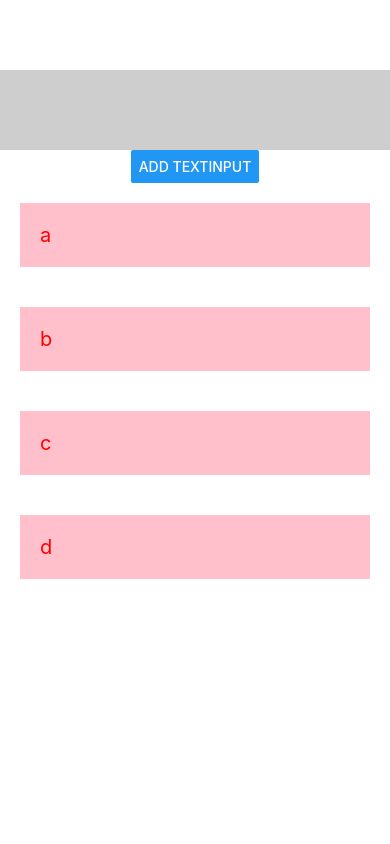
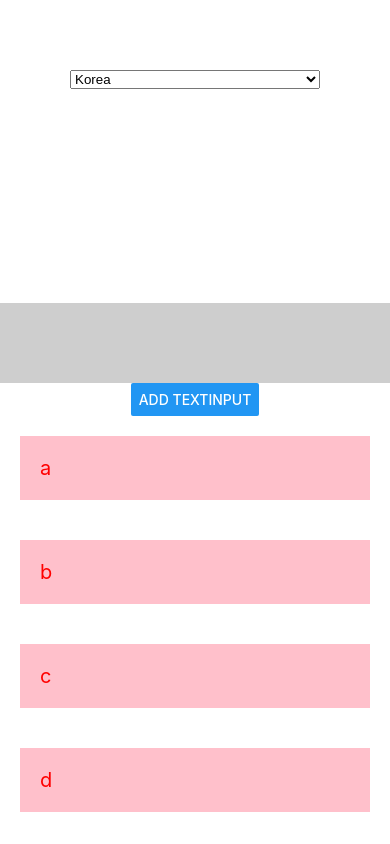
Before and after one commit to kang-mincheol/react_01, a React Native app: screen / in a window 390 px wide. Built offline with nearby package versions, Linux system fonts and the light colour scheme.

Commit message:
picker study

```diff
--- a/App.js
+++ b/App.js
@@ -12,6 +12,7 @@ import Header from './src/header';
 import Generator from './src/generator';
 import NumList from './src/numlist';
 import Input from './src/input';
+import Picker from './src/picker';
 
 
 class App extends Component {
@@ -39,6 +40,7 @@ class App extends Component {
   render() {
     return (
       <View style={styles.mainView}>
+        <Picker/>
         <TextInput
           value={this.state.myTextInput}
           style={styles.input}
--- a/package.json
+++ b/package.json
@@ -10,6 +10,7 @@
     "lint": "eslint ."
   },
   "dependencies": {
+    "@react-native-picker/picker": "^2.4.8",
     "react": "17.0.2",
     "react-native": "0.68.2"
   },
--- /dev/null
+++ b/src/picker.js
@@ -0,0 +1,46 @@
+/**
+ * Sample React Native App
+ * https://github.com/facebook/react-native
+ *
+ * @format
+ * @flow strict-local
+ */
+
+import React, { Component } from 'react';
+import { View, Text, StyleSheet } from 'react-native';
+import {Picker} from '@react-native-picker/picker';
+
+class PickerComponent extends Component {
+
+    state = {
+        country: 'korea'
+    }
+
+  render() {
+    return (
+      <View style={styles.container}>
+        <Picker
+          style={{height: 50, width: 250}}
+          selectedValue={this.state.country}
+          onValueChange={(val, idx)=>
+            this.setState({country: val})
+          }
+        >
+          <Picker.Item label="Korea" value="korea"/>
+          <Picker.Item label="Canada" value="canada"/>
+        </Picker>
+      </View>
+    )
+  }
+}
+
+const styles =  StyleSheet.create({
+    container: {
+        flex: 1,
+        paddingTop: 20,
+        marginBottom: 200,
+        alignItems: 'center'
+    }
+})
+
+export default PickerComponent;
```
Also changed, not shown: 3 other files (tests, documents, lock files or other folders).
